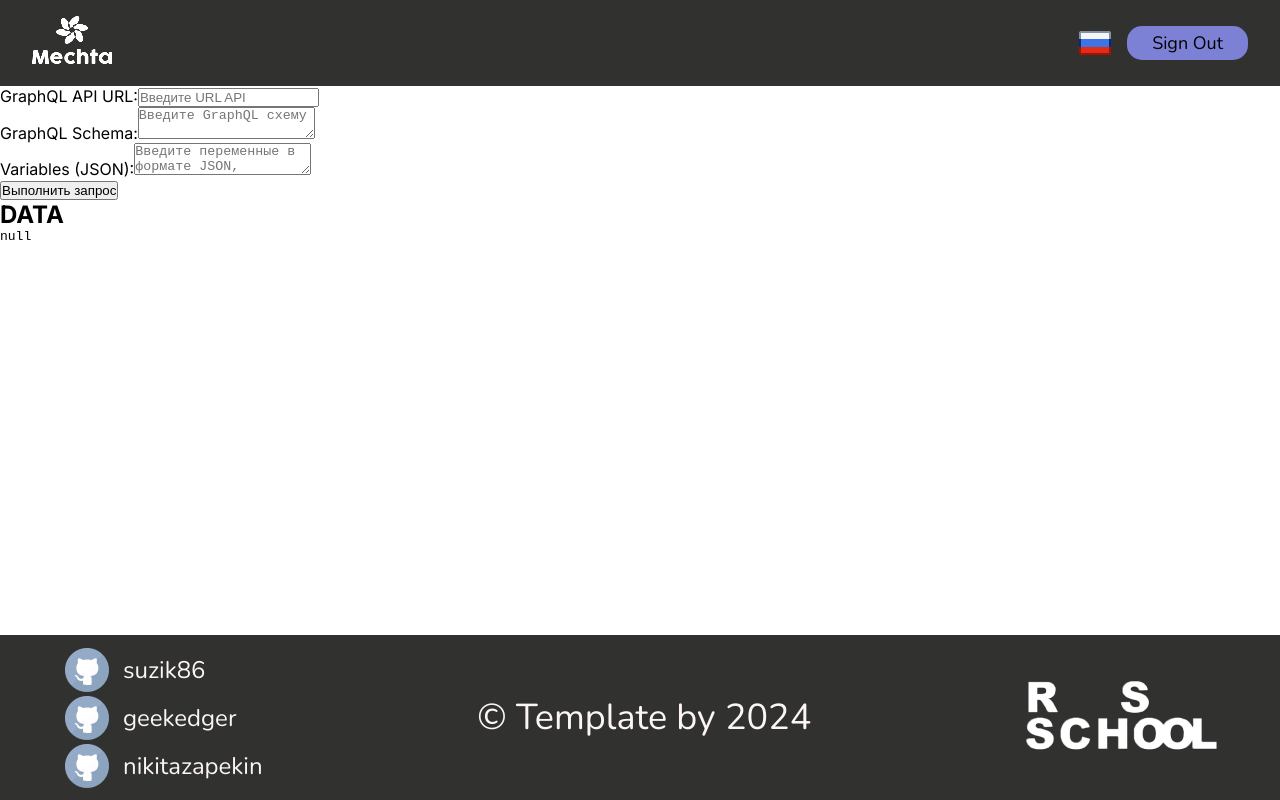
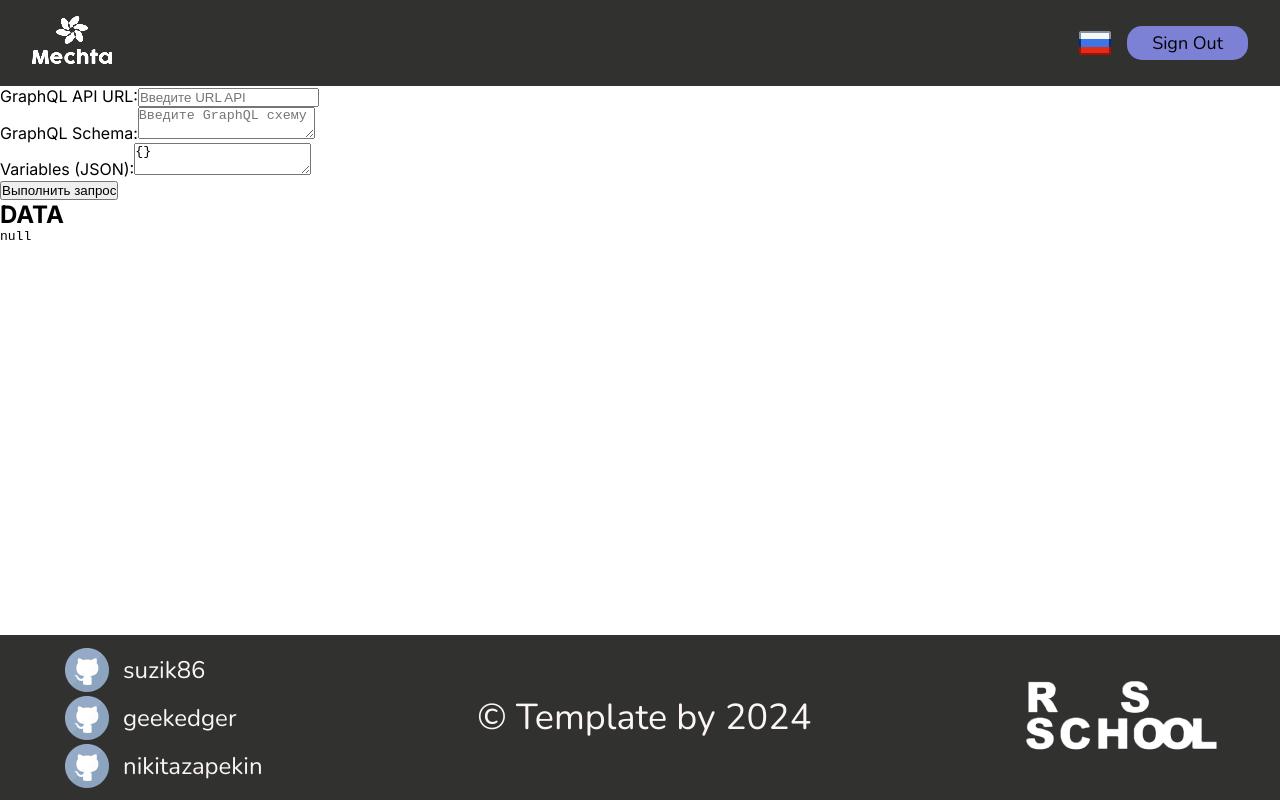
Before and after one commit to suzik86/graphiql-app, a Next.js app in the folder graphiql-app/: page /graphiql in a window 1280 px wide. Built offline with nearby package versions, Linux system fonts and the light colour scheme.

Commit message:
fix issue with variables

```diff
--- a/graphiql-app/src/app/graphiql/page.tsx
+++ b/graphiql-app/src/app/graphiql/page.tsx
@@ -8,7 +8,7 @@ import { graphql } from "gql.tada";
 export default function Home() {
   const [url, setUrl] = useState("");
   const [schema, setSchema] = useState("");
-  const [variables, setVariables] = useState<string>("");
+  const [variables, setVariables] = useState<string>("{}");
   const [data, setData] = useState<any>(null);
 
   const handleSubmit = async (event: React.FormEvent) => {
```
